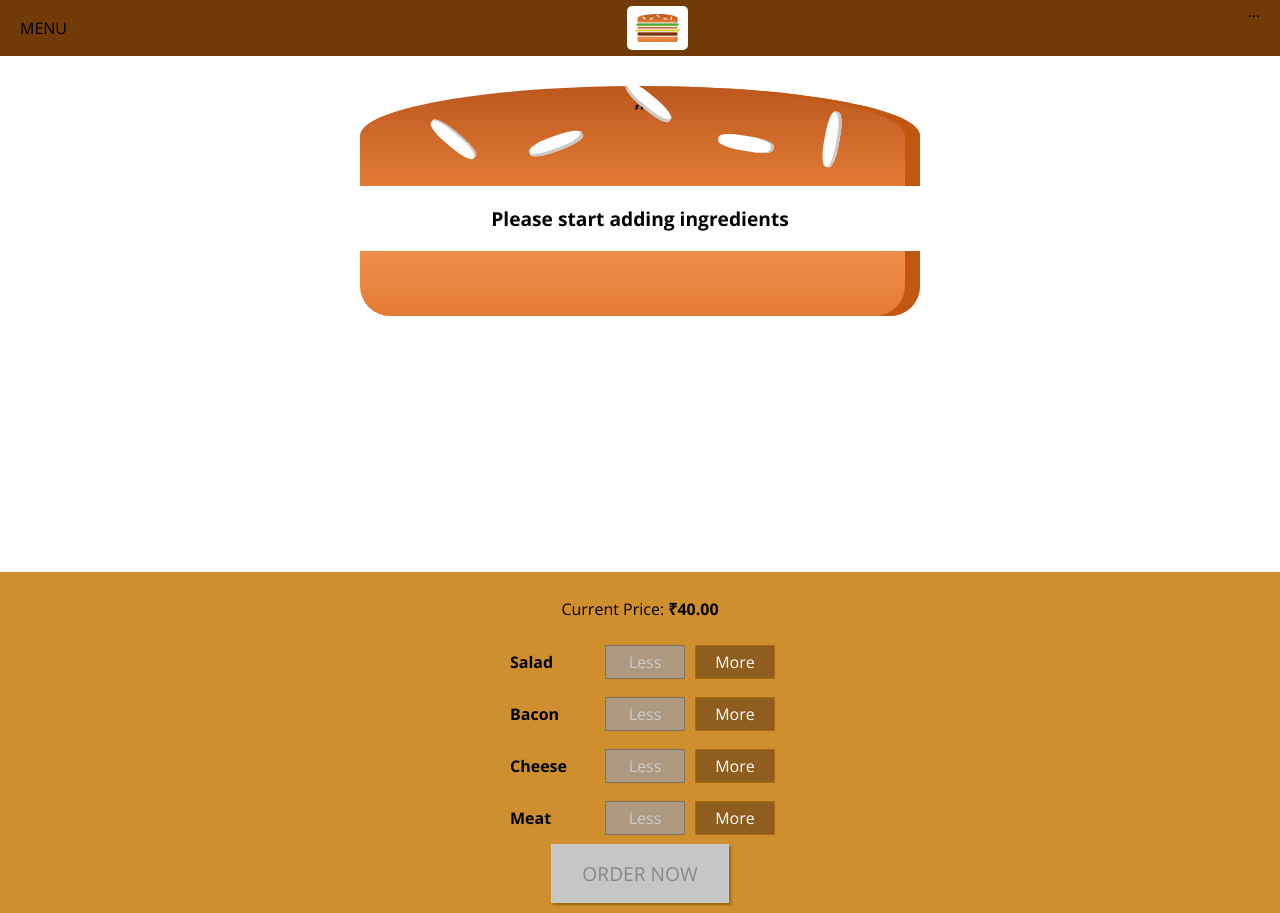
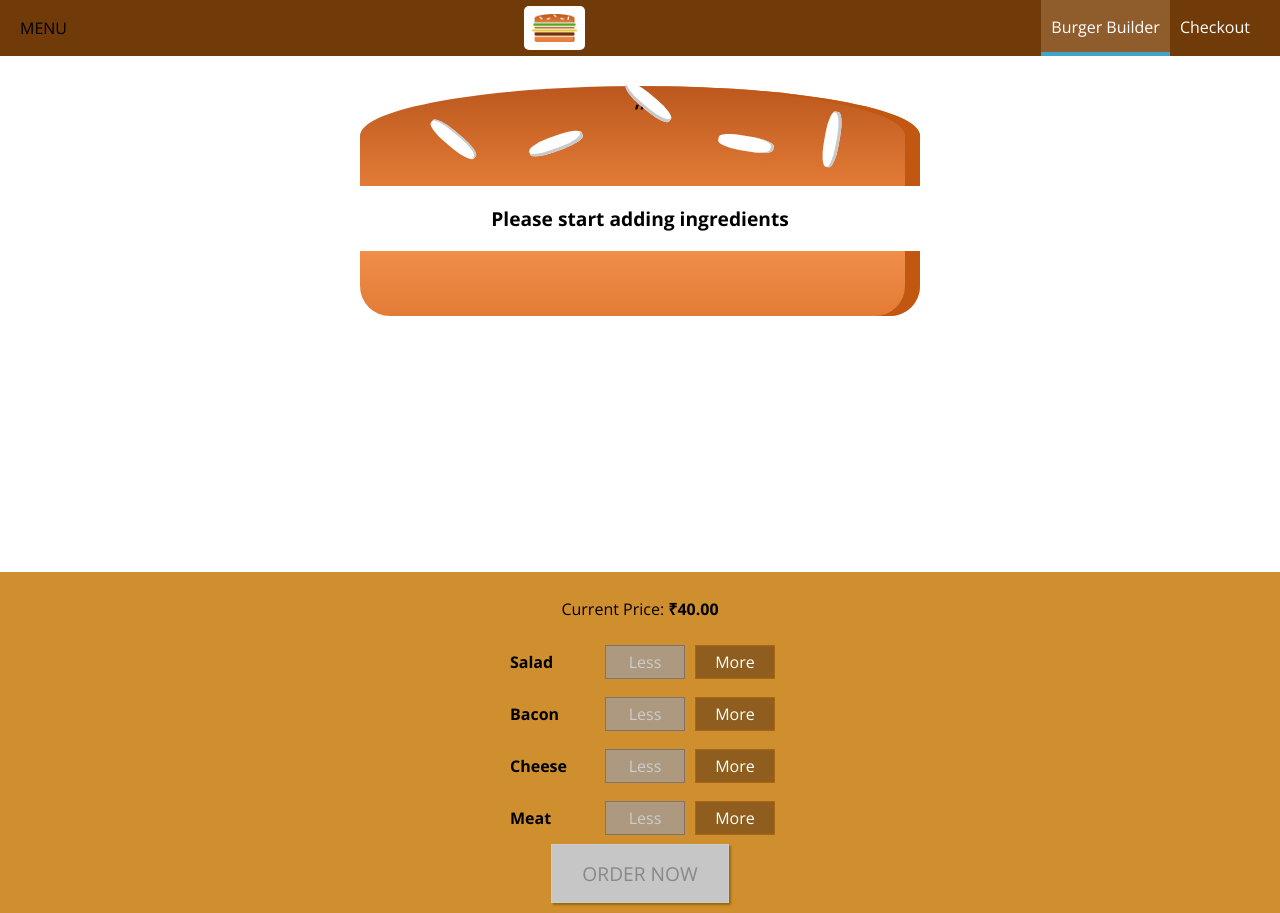
Before and after one commit to venki-bellu/burger-builder, a React app: page / in a window 1280 px wide. Built offline with nearby package versions, Linux system fonts and the light colour scheme.

Commit message:
8.134 Adding Reusable Navigation Items

```diff
--- /dev/null
+++ b/src/components/Navigation/NavigationItems/NavigationItem/NavigationItem.js
@@ -0,0 +1,14 @@
+import React from 'react';
+
+import classes from './NavigationItem.module.css'
+
+const navigationItem = props => (
+    <li className={classes.NavigationItem}>
+        <a href={props.link}
+           className={props.active ? classes.active : null} >
+            {props.children}
+        </a>
+    </li>
+);
+
+export default navigationItem;
--- /dev/null
+++ b/src/components/Navigation/NavigationItems/NavigationItem/NavigationItem.module.css
@@ -0,0 +1,28 @@
+.NavigationItem
+{
+    margin: 0;
+    box-sizing: border-box;
+    display: flex;
+    height: 100%;
+    align-items: center;
+}
+
+.NavigationItem a
+{
+    color: white;
+    text-decoration: none;
+    height: 100%;
+    padding: 16px 10px;
+    border-bottom: 4px solid transparent;
+    box-sizing: border-box;
+    display: block;
+}
+
+.NavigationItem a:hover,
+.NavigationItem a:active,
+.NavigationItem a.active
+{
+    background-color: #8f5c2c;
+    border-bottom: 4px solid #40a4c8;
+    color: white;
+}
--- /dev/null
+++ b/src/components/Navigation/NavigationItems/NavigationItems.js
@@ -0,0 +1,13 @@
+import React from 'react';
+
+import classes from './NavigationItems.module.css';
+import NavigationItem from './NavigationItem/NavigationItem';
+
+const navigationItems = () => (
+    <ul className={classes.NavigationItems}>
+        <NavigationItem link="/" active> Burger Builder</NavigationItem>
+        <NavigationItem link="/"> Checkout</NavigationItem>
+    </ul>
+);
+
+export default navigationItems;
--- /dev/null
+++ b/src/components/Navigation/NavigationItems/NavigationItems.module.css
@@ -0,0 +1,9 @@
+.NavigationItems
+{
+    margin: 0;
+    padding: 0;
+    list-style: none;
+    display: flex;
+    align-items: center;
+    height: 100%;
+}
--- a/src/components/Navigation/Toolbar/Toolbar.js
+++ b/src/components/Navigation/Toolbar/Toolbar.js
@@ -2,12 +2,14 @@
 
 import classes from './Toolbar.module.css';
 import Logo from '../../Logo/Logo'
+import NavigationItems from '../NavigationItems/NavigationItems';
+
 const toolbar = props =>(
     <header className={classes.Toolbar}>
         <div>MENU</div>
         <Logo/>
         <nav>
-            ...
+            <NavigationItems />
         </nav>
     </header>
 );
```
